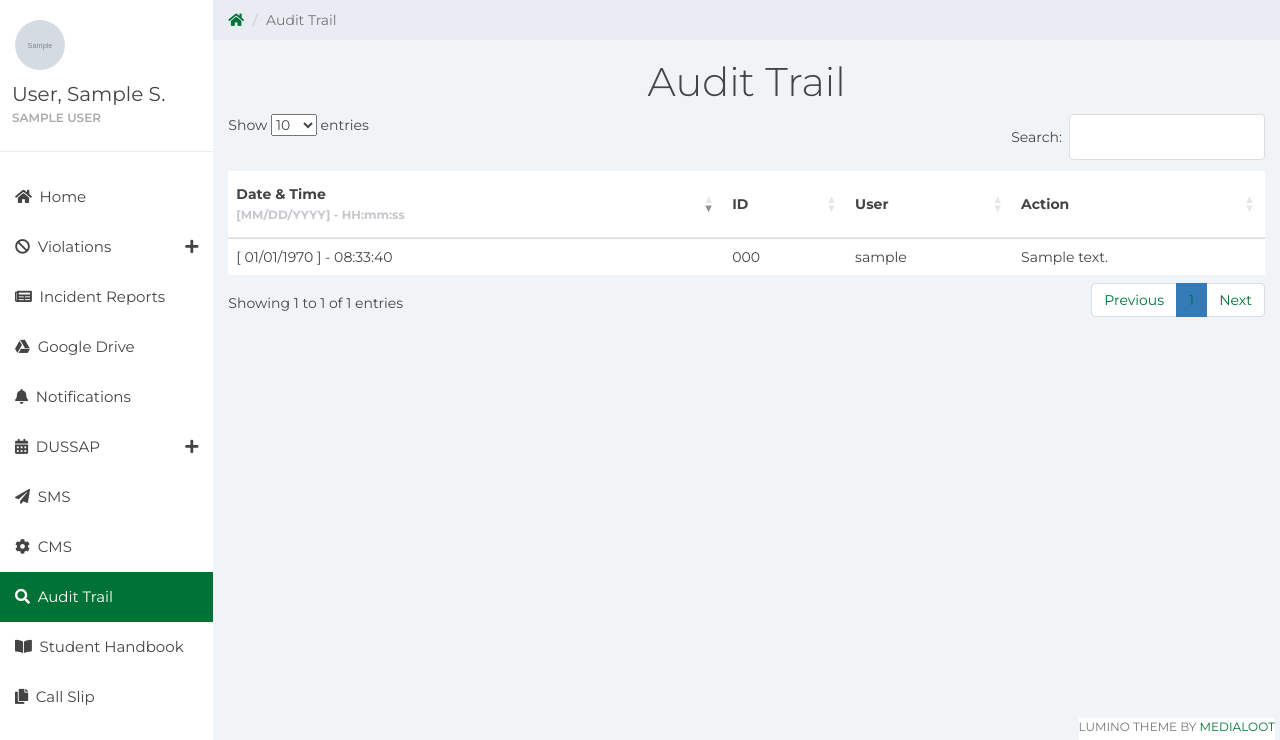
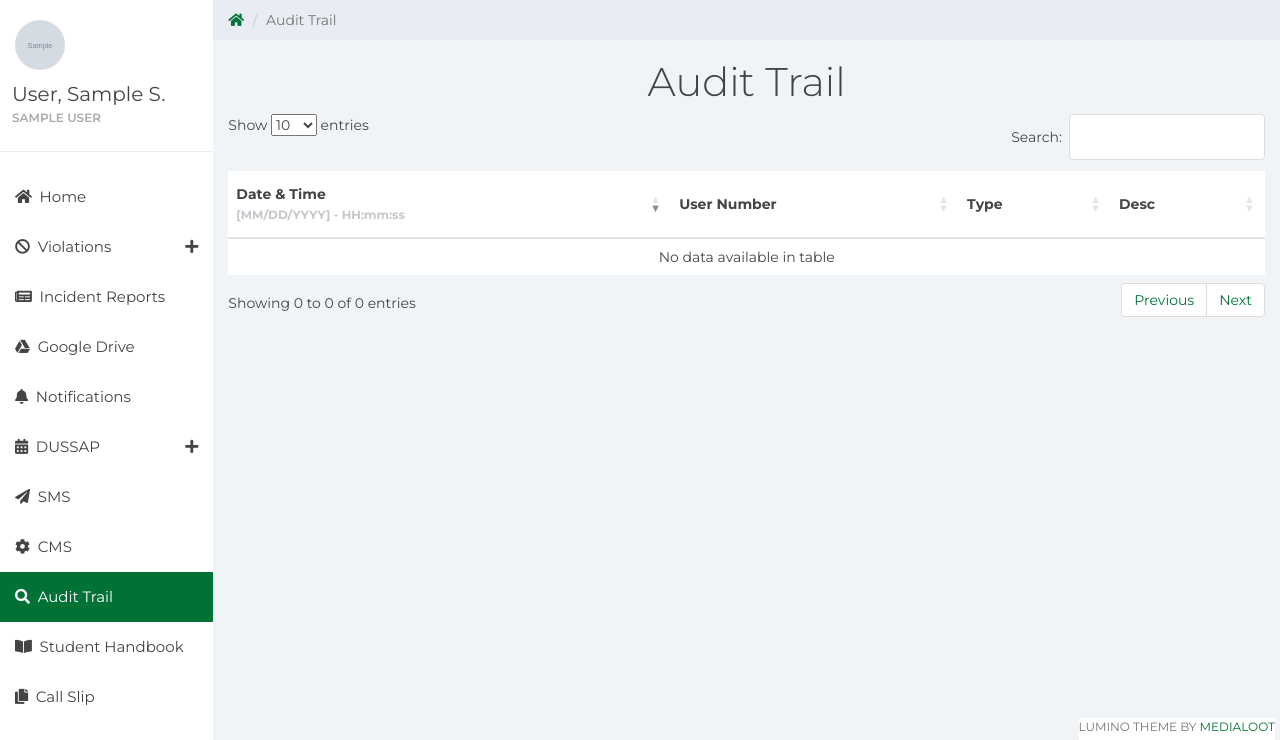
Before and after one commit to blackraspberryyy/iTrack, a CodeIgniter app: page /itrack/adminaudittrail in a window 1280 px wide. Shown: the part 60-800 px from the top of the page. Run offline with CodeIgniter, Linux system fonts and the light colour scheme; the visitor is signed in with stand-in values (Sample User, id 1); tables that the repository leaves empty or names only in its code hold one stand-in row (values such as "Sample post"); grey boxes marked "Sample" are stand-in pictures; data that the repository does not hold is empty; some libraries are stand-ins or nearby versions.

Commit message:
Change in Database and audit trail and navs

```diff
--- a/application/config/autoload.php
+++ b/application/config/autoload.php
@@ -141,5 +141,6 @@
     "AdminIncidentReport_model",
     "UserProfile_model",
     "UserValidation_model",
-    "AuditTrail_model"
+    "AuditTrail_model",
+    "Logger"
 );
--- a/application/models/AdminIncidentReport_model.php
+++ b/application/models/AdminIncidentReport_model.php
@@ -58,7 +58,7 @@
     }
 
     function getIncidentReport(){
-        $this->db->select('ir.*, a.*, u.*,'
+        $this->db->select('ir.*, u.*,'
             .'u2.user_id AS reportedby_id,'
             .'u2.user_number AS reportedby_number,'
             .'u2.user_firstname AS reportedby_firstname,'
@@ -75,7 +75,6 @@
         );
         $this->db->from('incident_report AS ir');
 
-        $this->db->join('admin AS a', 'ir.admin_reported_by = a.admin_id','LEFT OUTER');
         $this->db->join('user AS u', 'ir.user_id = u.user_id','LEFT OUTER');
         $this->db->join('user AS u2', 'ir.user_reported_by = u2.user_id','LEFT OUTER');
         $this->db->join('violation AS v', 'ir.violation_id = v.violation_id','LEFT OUTER');
--- a/application/models/AuditTrail_model.php
+++ b/application/models/AuditTrail_model.php
@@ -11,14 +11,11 @@
     }
 
     function getAuditTrails(){
-        $table = "audit_trail";
+        $table = "log";
+        $this->db->where(array('log_type' => 'trail'));
         $query = $this->db->get($table);
         return ($query->num_rows() > 0) ? $query->result() : false;
     }
 
-    function insertAudit($data){
-        $table = "audit_trail";
-        $this->db->insert("audit_trail", $data);
-        return $this->db->affected_rows();
-    }
+
 }
--- /dev/null
+++ b/application/models/Logger.php
@@ -0,0 +1,22 @@
+<?php
+class Logger extends CI_Model {
+    function saveToAudit($user_id, $desc){
+        $data = array(
+            "user_id" => $user_id,
+            'log_type' => 'log',
+            "log_desc" => $desc
+        );
+        $this->db->insert("audit_trail", $data);
+        return $this->db->affected_rows();
+    }
+
+    function saveToLogs($user_id, $desc){
+        $data = array(
+            "user_id" => $user_id,
+            'log_type' => 'log',
+            "log_desc" => $desc
+        );
+        $this->db->insert("audit_trail", $data);
+        return $this->db->affected_rows();
+    }
+}
--- a/application/views/admin_audit_trail/main.php
+++ b/application/views/admin_audit_trail/main.php
@@ -15,19 +15,19 @@
                 <thead>
                     <tr>
                         <th>Date &amp; Time<br><small class = "text-muted">[MM/DD/YYYY] - HH:mm:ss</small></th>
-                        <th>ID</th>
-                        <th>User</th>
-                        <th>Action</th>
+                        <th>User Number</th>
+                        <th>Type</th>
+                        <th>Desc</th>
                     </tr>
                 </thead>
                 <tbody>
                     <?php if ($audits): ?>
                         <?php foreach ($audits as $audit): ?>
                             <tr>
-                                <td><span class = "hidden"><?= $audit->atrail_added_at?></span><?= date('[ m/d/Y ] - H:i:s',$audit->atrail_added_at)?></td>
-                                <td><?= $audit->atrail_user_number?></td>
-                                <td><?= $audit->atrail_user_name?></td>
-                                <td><?= $audit->atrail_desc?></td>
+                                <td><span class = "hidden"><?= $audit->log_added_at?></span><?= date('[ m/d/Y ] - H:i:s',$audit->log_added_at)?></td>
+                                <td><?= $audit->user_id?></td>
+                                <td><?= $audit->log_type?></td>
+                                <td><?= $audit->log_desc?></td>
                             </tr>
                         <?php endforeach; ?>
                     <?php endif; ?>
```
Also changed, not shown: application/views/admin_incident_report/main.php (+7 -3 lines), application/views/user_includes/nav_header.php (+1 -29 lines), images/student/27c88789c0d90160620c3502ab66586a.jpg (added), images/teacher/57978b45db7af16044b1484807fa3e56.jpg (deleted), images/teacher/f63c2792c8d1553e7dd418a064e932ea.png (added).
